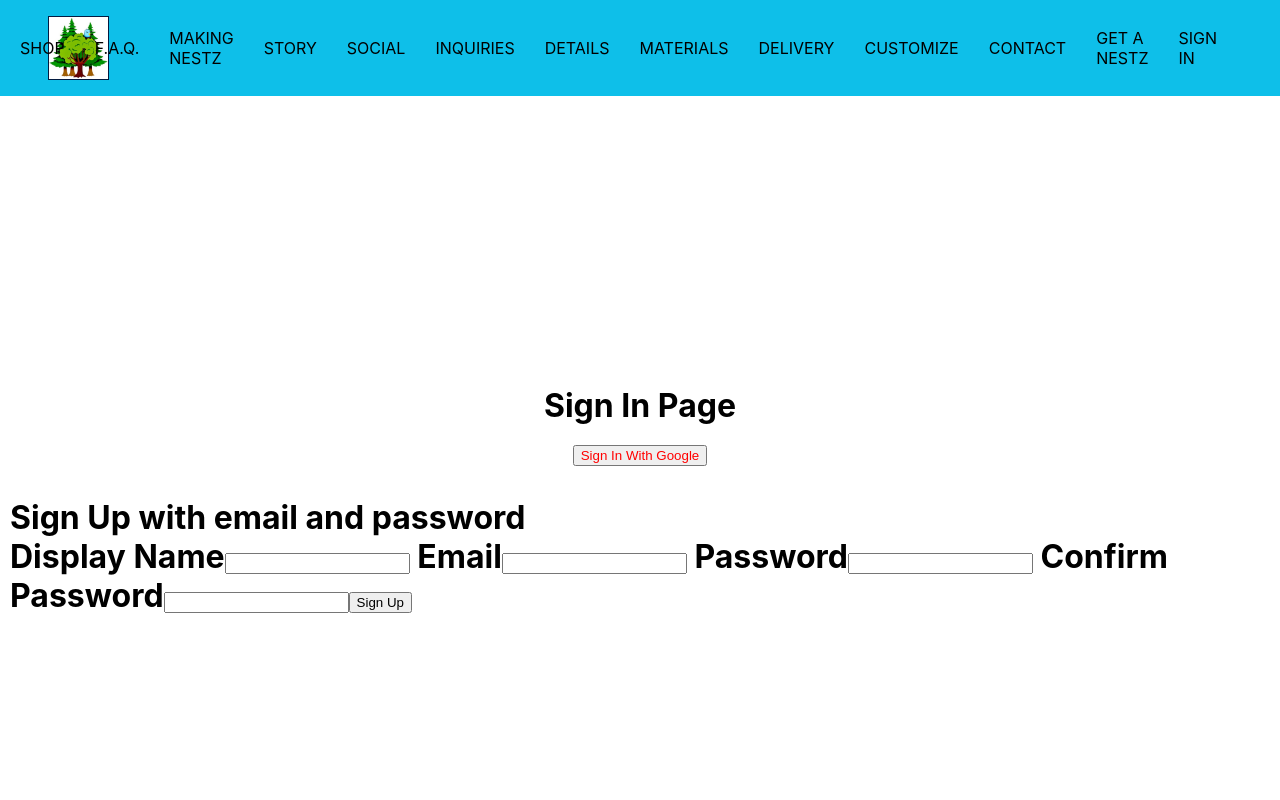
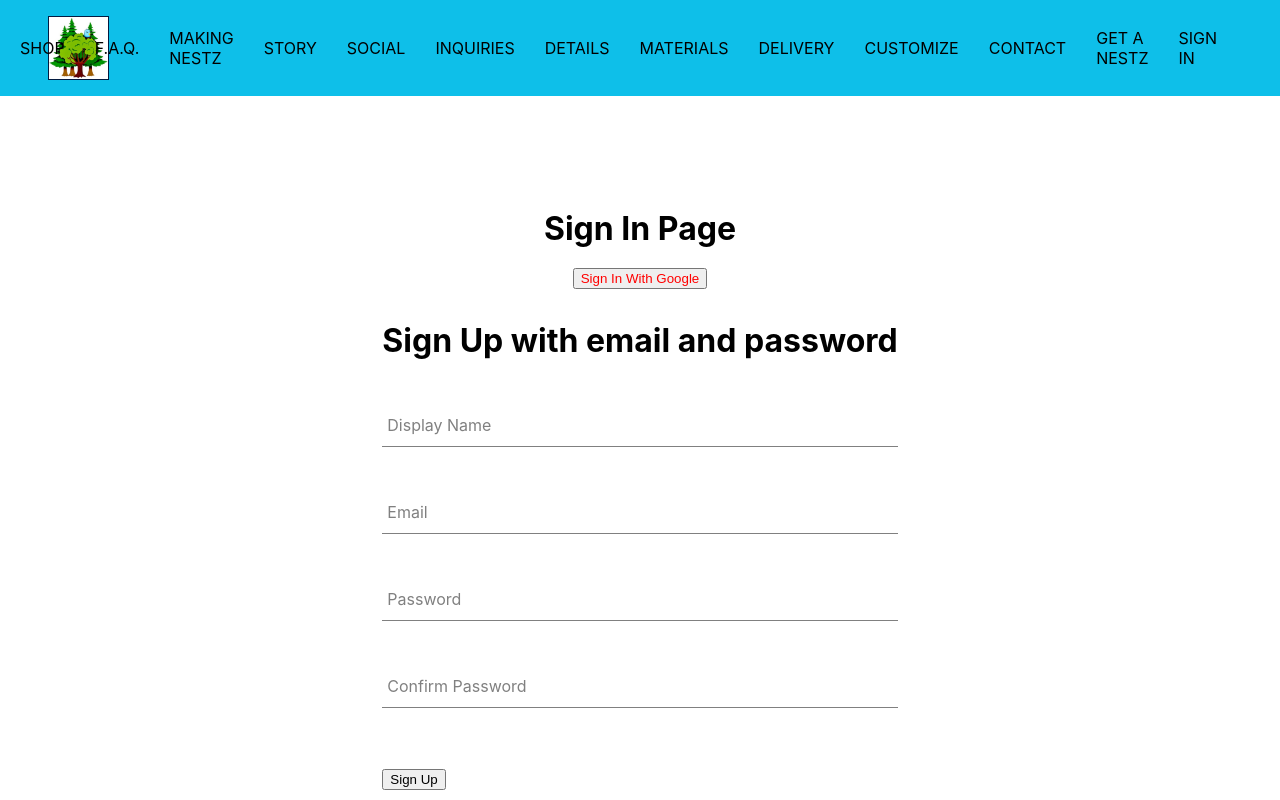
Before and after one commit to dorjepadma/nestz2.0, a React (Create React App) app: page /SignIn in a window 1280 px wide. Shown: the top 800 px of the page. Built offline with nearby package versions, Linux system fonts and the light colour scheme; a web font is replaced by a local one.

Commit message:
styling the sign up form

```diff
--- /dev/null
+++ b/src/Components/FormInput/FormInput.component.jsx
@@ -0,0 +1,17 @@
+import './FormInput.styles.scss'
+
+const FormInput = ({ label, ...otherProps}) => {
+  return (
+    <div className='group'>
+      <input className='form-input'
+      { ...otherProps}/>
+    {label && (
+      <label
+      className={`${otherProps.value.length ? 'shrink' : ''} form-input-label` }>
+        {label}
+        </label>
+      )}
+       </div>
+  );
+}
+export default FormInput;
--- /dev/null
+++ b/src/Components/FormInput/FormInput.styles.scss
@@ -0,0 +1,37 @@
+$sub-color: grey;
+$main-color: black;
+@mixin shrinkLabel {
+  top: -14px;
+  font-size: 12px;
+  color: $main-color; }
+.group {
+  position: relative;
+  margin: 45px 0;
+.form-input {
+  background: none;
+  background-color: white;
+  color: $sub-color;
+  font-size: 18px;
+  padding: 10px 10px 10px 5px;
+  display: block; width: 100%;
+  border: none; border-radius: 0;
+  border-bottom: 1px solid $sub-color;
+  margin: 25px 0;
+&:focus {
+  outline: none;
+}
+&:focus ~ .form-input-label { @include shrinkLabel(); } } input[type='password'] {
+  letter-spacing: 0.3em;
+}
+.form-input-label {
+  color: $sub-color;
+  font-size: 16px;
+  font-weight: normal;
+  position: absolute;
+  pointer-events: none;
+  left: 5px; top: 10px;
+  transition: 300ms ease all;
+  &.shrink { @include shrinkLabel();
+  }
+}
+}
--- a/src/Routes/SignUp/SignUp.component.jsx
+++ b/src/Routes/SignUp/SignUp.component.jsx
@@ -1,6 +1,10 @@
 import { useState } from 'react';
 
-import { createAuthUserWithEmailAndPassword } from '../../utils/Firebase/firebase.utils';
+import {
+  createAuthUserWithEmailAndPassword,
+  createUserDocumentFromAuth } from '../../utils/Firebase/firebase.utils';
+
+import FormInput from '../../Components/FormInput/FormInput.component';
 //create user object
 const defaultFormFields = {
   displayName:'',
@@ -15,18 +19,33 @@
 
   console.log(formFields);
 
+  const resetForm = () => {
+    setFormFields(defaultFormFields);
+  }
+
   const handleSubmit = async (e) => {
     e.preventDefault();
+
     if (password !== confirmPassword) {
       alert("Passwords don't match");
       return;
     }
     try {
-      const response = await createAuthUserWithEmailAndPassword(email, password);
-      console.log(response);
+      const { user } = await createAuthUserWithEmailAndPassword(
+        email,
+        password,
+       );
+
+      await createUserDocumentFromAuth(user, { displayName });
+      resetForm();
     } catch (error) {
-      console.log('user encountered an error', error);
-    }}
+      if(error.code === 'auth/email-already-in-use') {
+        alert('Email already in use')}
+      else {
+        console.log('user encountered an error', error);
+      }
+    }
+  };
 
 const handleChange = (event) => {
   const { name, value } = event.target;
@@ -42,23 +61,30 @@
    <h1>
      Sign Up with email and password
      <form onSubmit = {handleSubmit}>
-     <label> Display Name</label>
-       <input type="text"
+       <FormInput
+       label="Display Name"
+       type="text"
        required onChange={handleChange}
        name='displayName'
        value={displayName}/>
-       <label> Email</label>
-        <input type="email"
+
+        <FormInput
+        label= 'Email'
+        type="email"
         required onChange={handleChange}
         name='email'
         value={email}/>
-        <label> Password</label>
-        <input type="password"
+
+        <FormInput
+        label="Password"
+        type="password"
         required onChange={handleChange}
         name='password'
         value={password} />
-        <label> Confirm Password</label>
-        <input type="password"
+
+        <FormInput
+        label="Confirm Password"
+        type="password"
         required onChange={handleChange}
         name='confirmPassword'
         value={confirmPassword} />
--- a/src/utils/Firebase/firebase.utils.js
+++ b/src/utils/Firebase/firebase.utils.js
@@ -39,7 +39,10 @@
 
 export const db = getFirestore();
 
-export const createUserDocumentFromAuth = async (userAuth) => {
+export const createUserDocumentFromAuth = async (
+  userAuth,
+  additonalInformation = { displayName: '' }
+  ) => {
   if (!userAuth) return;
   const userDocRef = doc(db, 'users', userAuth.uid);
 
@@ -55,6 +58,7 @@
       displayName,
       email,
       createdAt,
+      ...additonalInformation
     });
   } catch (error) {
     console.log('error creating user', error.message);
```
